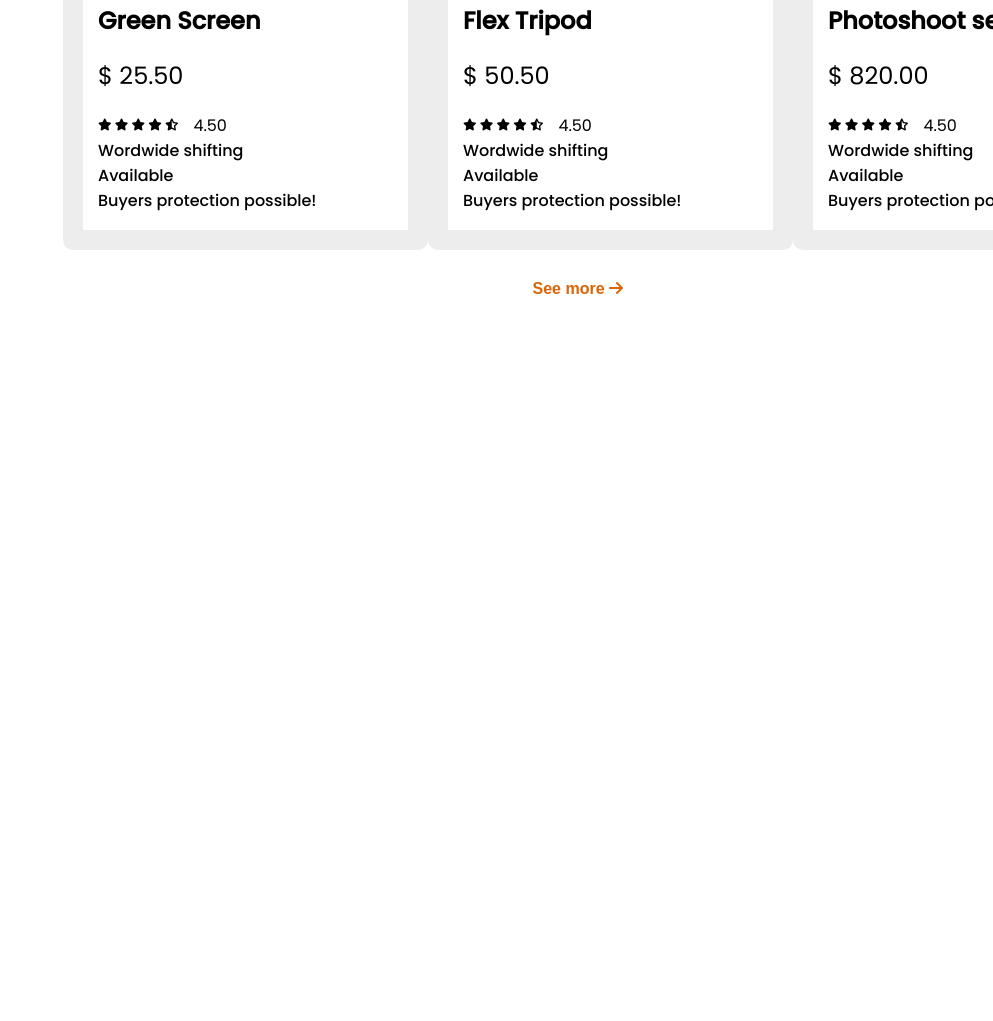
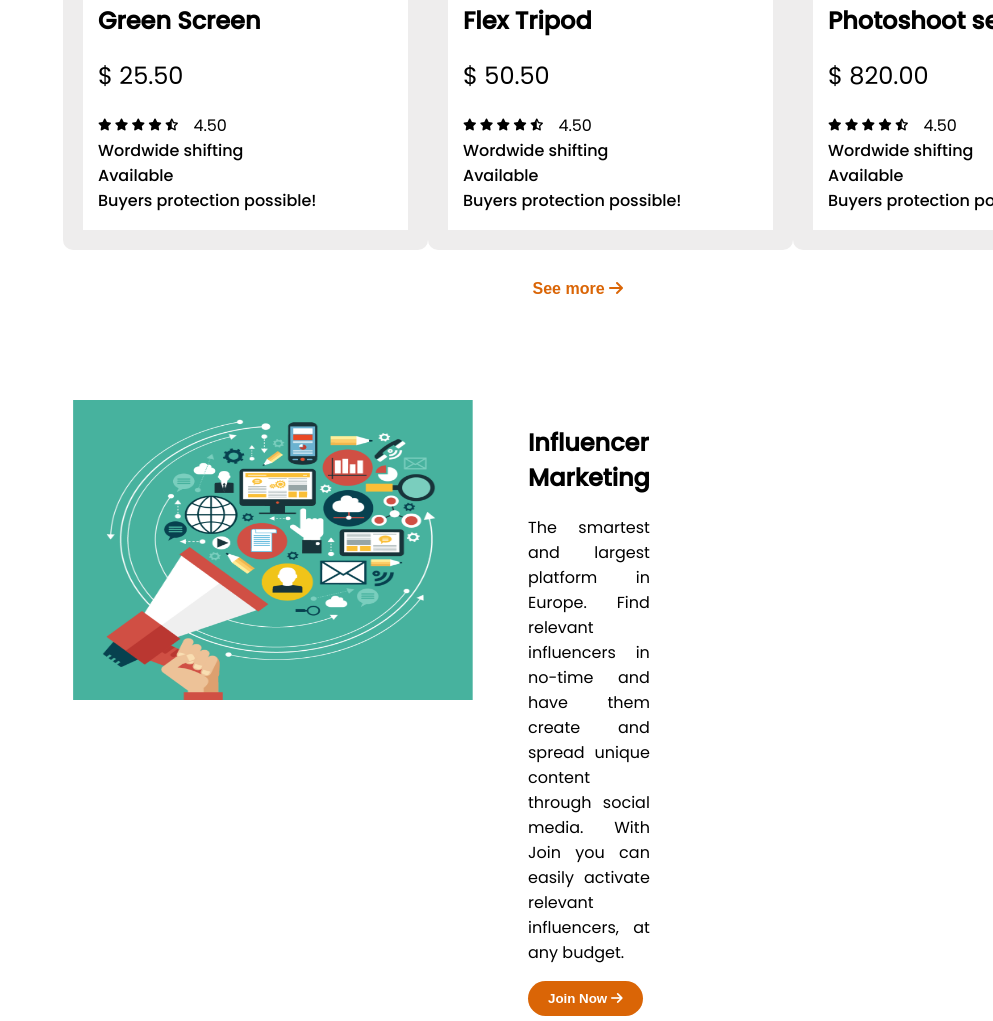
Before and after one commit to hridoymr9/influencer-gear, a plain HTML site: page index.html in a window 1280 px wide. Shown: the part 2434-3455 px from the top of the page, without its empty margins (287-1280 px from the left). Before the commit the page ends 2742 px from the top, so only its background shows below. Drawn offline with Linux system fonts and the light colour scheme.

Commit message:
Influencer marketing added

```diff
--- a/CSS/style.css
+++ b/CSS/style.css
@@ -155,3 +155,31 @@ button:hover{
     background-color: gray;
     color: black;
 }
+/* Influencer Marketing */
+.join-us{
+    display: grid;
+    grid-template-columns: repeat(2, 1fr);
+    margin-top: 150px;
+}
+.join-us:hover{
+    transform: scale(1.05);
+    transition: transform 1s ease-in-out;
+    background-color: lightgray;
+}
+.join-us:hover .join-text #header4{
+    background-color: rgb(147, 165, 177);
+}
+.join-us img{
+    width: 400px;
+    height: 300px;
+    margin-left: 10px;
+    margin-right: 50px;
+}
+.join-us img:hover{
+    transform: scale(1.05);
+    transition: transform 1s ease-in-out;
+}
+.join-text{
+    padding: 5px;
+    text-align: justify;
+}
--- a/index.html
+++ b/index.html
@@ -252,6 +252,18 @@
             </div>
             <button id="button2">See more <i class="fas fa-arrow-right"></i></button>
         </section>
+        <section class="join-us">
+            <div>
+                <img src="images/join.png" alt="">
+            </div>
+            <div class="join-text">
+                <h1 id="header4">Influencer Marketing</h1>
+                <p>The smartest and largest platform in Europe. Find relevant influencers in no-time and have them
+                    create and spread unique content through social media. With Join you can easily activate relevant
+                    influencers, at any budget.</p>
+                <button>Join Now <i class="fas fa-arrow-right"></i></button>
+            </div>
+        </section>
     </main>
 </body>
 
```
Also changed, not shown: images/join.png (added).
